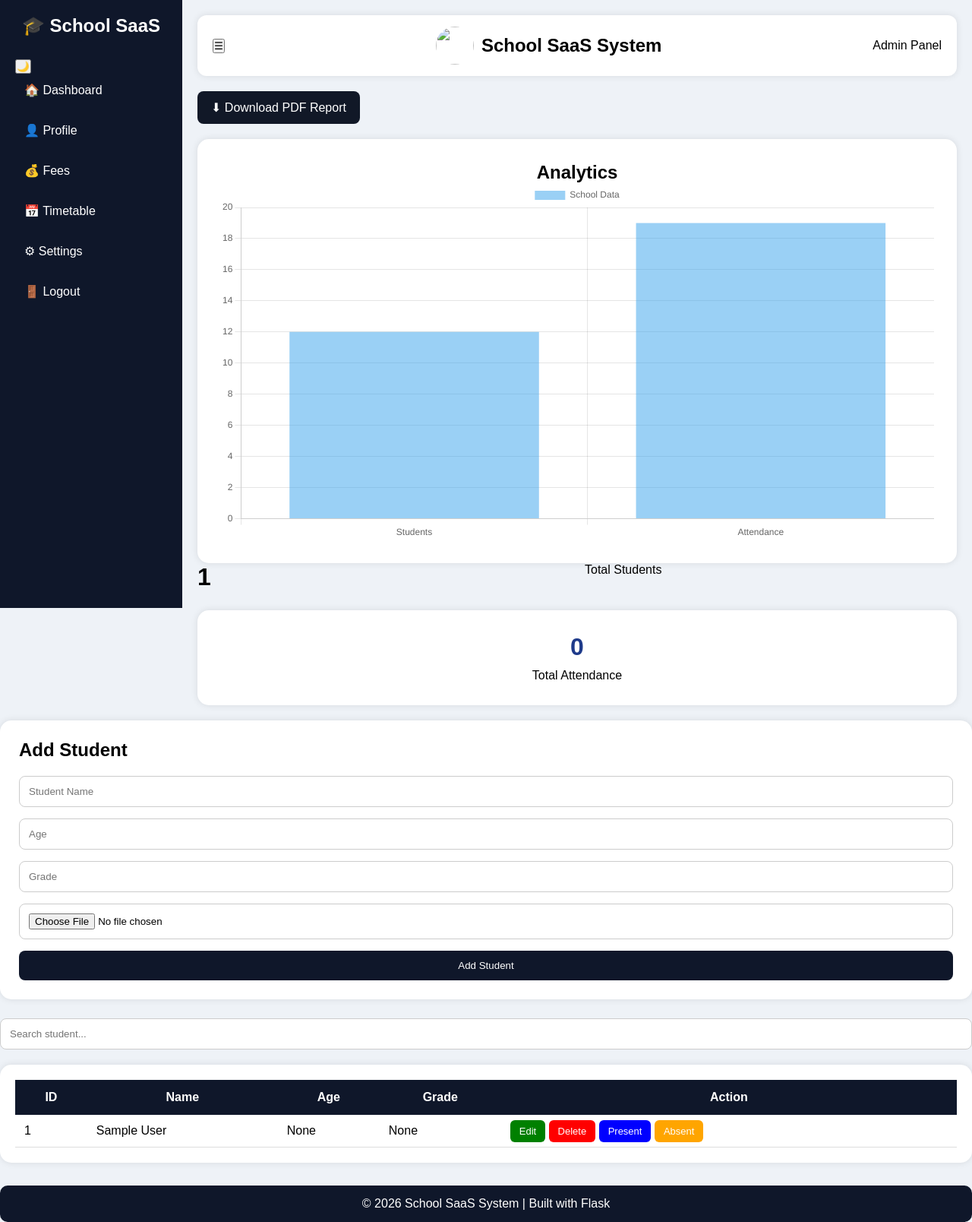
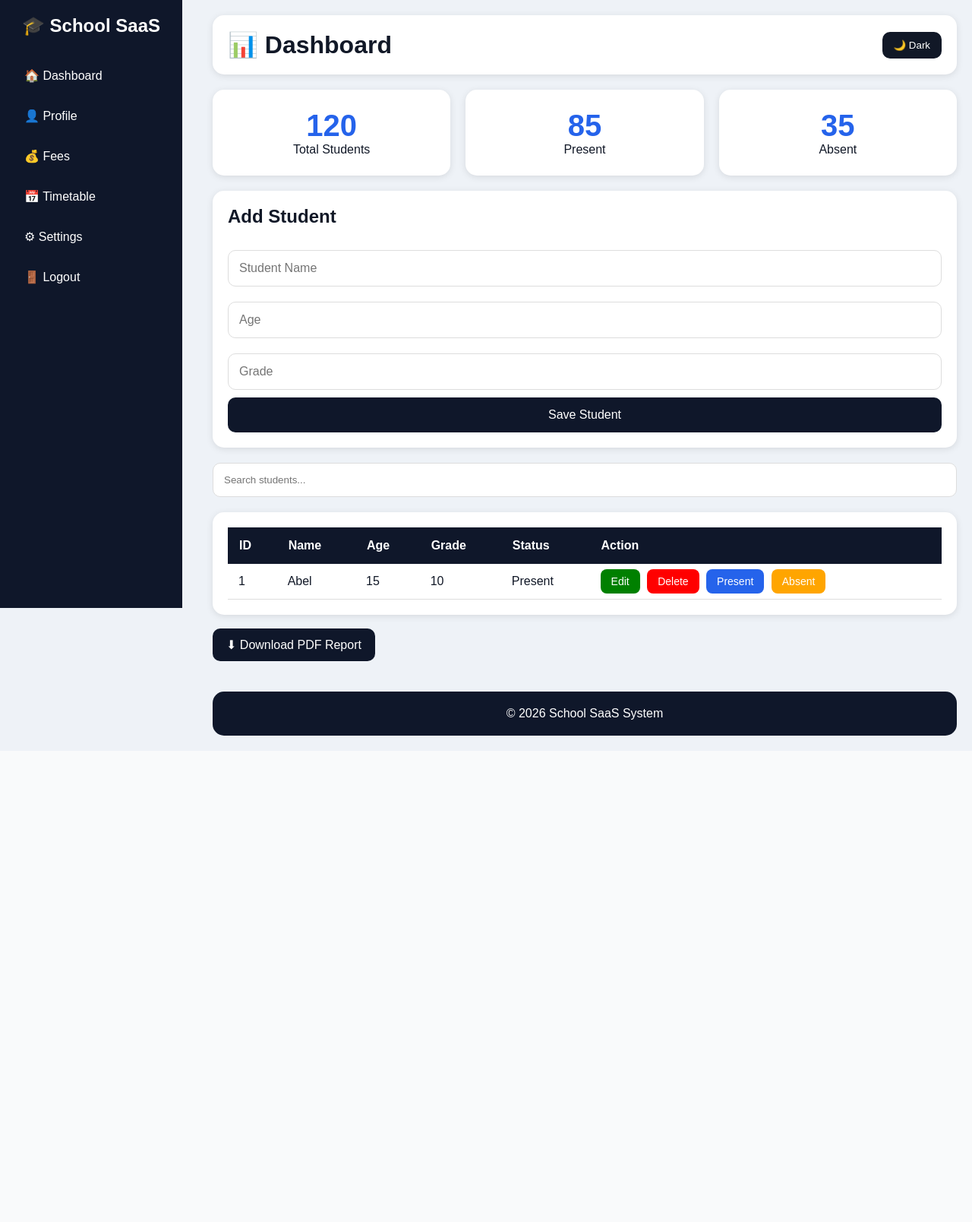
Before and after one commit to we32693269/school-saas, a Flask app: page /dashboard in a window 1280 px wide. Shown: the whole page at 76% size. After the commit the page ends 968 px from the top, so only its background shows below. Run offline with Flask 3, Linux system fonts and the light colour scheme; the visitor is signed in with stand-in values (Sample User, id 1); data comes from the database, SQL or seed files in the repository; data that the repository does not hold is empty.

Commit message:
Update dashboard.html

```diff
--- a/templates/dashboard.html
+++ b/templates/dashboard.html
@@ -3,367 +3,77 @@
 <head>
 <meta charset="UTF-8">
 <meta name="viewport" content="width=device-width, initial-scale=1.0">
-
 <title>School SaaS Dashboard</title>
 
-<style>
-
-*{
-    margin:0;
-    padding:0;
-    box-sizing:border-box;
-    font-family:Arial;
-}
-
-body{
-    background:#eef2f7;
-}
-body.dark {
-    background:#111827;
-    color:white;
-}
-/* SIDEBAR */
-
-.sidebar{
-    position:fixed;
-    width:240px;
-    height:100vh;
-    background:#0f172a;
-    color:white;
-    padding:20px;
-}
-
-.sidebar h2{
-    margin-bottom:30px;
-    text-align:center;
-}
-
-.sidebar a{
-    display:block;
-    color:white;
-    text-decoration:none;
-    padding:12px;
-    margin-bottom:10px;
-    border-radius:8px;
-    transition:0.3s;
-}
-
-.sidebar a:hover{
-    background:#1e3a8a;
-}
-
-/* MAIN */
-
-.main{
-    margin-left:240px;
-    padding:20px;
-}
-
-/* TOPBAR */
-
-.topbar{
-    background:white;
-    padding:15px 20px;
-    border-radius:12px;
-    display:flex;
-    justify-content:space-between;
-    align-items:center;
-    margin-bottom:20px;
-    box-shadow:0 0 10px rgba(0,0,0,0.1);
-}
-
-.logo{
-    display:flex;
-    align-items:center;
-    gap:10px;
-}
-
-.logo img{
-    width:50px;
-    height:50px;
-    border-radius:50%;
-}
-
-/* CARDS */
-
-.cards{
-    display:grid;
-    grid-template-columns:repeat(auto-fit,minmax(220px,1fr));
-    gap:20px;
-    margin-bottom:25px;
-}
-
-.card{
-    background:white;
-    padding:30px;
-    border-radius:15px;
-    text-align:center;
-    box-shadow:0 0 10px rgba(0,0,0,0.1);
-}
-
-.card h1{
-    color:#1e3a8a;
-    margin-bottom:10px;
-}
-
-/* PDF BUTTON */
-
-.pdf-btn{
-    display:inline-block;
-    background:#111827;
-    color:white;
-    padding:12px 18px;
-    border-radius:8px;
-    text-decoration:none;
-    margin-bottom:20px;
-    transition:0.3s;
-}
-
-.pdf-btn:hover{
-    background:#1e3a8a;
-}
-
-/* FORM */
-
-.form-box{
-    background:white;
-    padding:25px;
-    border-radius:15px;
-    margin-bottom:25px;
-    box-shadow:0 0 10px rgba(0,0,0,0.1);
-}
-
-.form-box h2{
-    margin-bottom:20px;
-}
-
-.form-box input{
-    width:100%;
-    padding:12px;
-    margin-bottom:15px;
-    border:1px solid #ccc;
-    border-radius:8px;
-}
-
-.form-box button{
-    width:100%;
-    padding:12px;
-    background:#0f172a;
-    color:white;
-    border:none;
-    border-radius:8px;
-    cursor:pointer;
-}
-
-.form-box button:hover{
-    background:#1e3a8a;
-}
-
-/* SEARCH */
-
-.search-box{
-    margin-bottom:20px;
-}
-
-.search-box input{
-    width:100%;
-    padding:12px;
-    border-radius:8px;
-    border:1px solid #ccc;
-}
-
-/* TABLE */
-
-.table-box{
-    background:white;
-    padding:20px;
-    border-radius:15px;
-    overflow-x:auto;
-    box-shadow:0 0 10px rgba(0,0,0,0.1);
-}
-
-table{
-    width:100%;
-    border-collapse:collapse;
-}
-
-table th{
-    background:#0f172a;
-    color:white;
-    padding:14px;
-}
-
-table td{
-    padding:12px;
-    border-bottom:1px solid #ddd;
-}
-
-/* BUTTONS */
-
-.btn{
-    padding:7px 12px;
-    border:none;
-    border-radius:6px;
-    color:white;
-    text-decoration:none;
-    font-size:13px;
-}
-
-.edit{
-    background:green;
-}
-
-.delete{
-    background:red;
-}
-
-.present{
-    background:blue;
-}
-
-.absent{
-    background:orange;
-}
-
-/* FOOTER */
-
-.footer{
-    margin-top:30px;
-    background:#0f172a;
-    color:white;
-    text-align:center;
-    padding:15px;
-    border-radius:10px;
-}
-
-/* MOBILE */
-
-@media(max-width:768px){
-
-.sidebar{
-    width:100%;
-    height:auto;
-    position:relative;
-}
-
-.main{
-    margin-left:0;
-}
-
-.cards{
-    grid-template-columns:1fr;
-}
-
-}
-
-</style>
+<link rel="stylesheet"
+href="{{ url_for('static', filename='style.css') }}">
 
 </head>
-
 <body>
 
 <!-- SIDEBAR -->
+<div class="sidebar">
+    <h2>🎓 School SaaS</h2>
 
-<div class="sidebar">
-
-<h2>🎓 School SaaS</h2>
-<button onclick="darkMode()">🌙</button>
     <a href="/">🏠 Dashboard</a>
     <a href="/profile">👤 Profile</a>
     <a href="/fees">💰 Fees</a>
     <a href="/timetable">📅 Timetable</a>
     <a href="/settings">⚙ Settings</a>
     <a href="/logout">🚪 Logout</a>
-
 </div>
 
 <!-- MAIN -->
-
 <div class="main">
 
     <!-- TOPBAR -->
+    <div class="topbar">
+        <h1>📊 Dashboard</h1>
 
-<div class="topbar">
-<button class="menu-btn">☰</button>
-<div class="logo">
-<img src="/static/logo.png">
-<h2>School SaaS System</h2>
+        <button class="dark-btn" onclick="darkMode()">🌙 Dark</button>
     </div>
 
-<div>
-Admin Panel
-</div>
-
-</div>
-
-<!-- PDF BUTTON -->
-
-<a href="/download_pdf" class="pdf-btn">
-⬇ Download PDF Report
-</a>
-
     <!-- CARDS -->
-<div class="card">
-<h2>Analytics</h2>
-<canvas id="myChart"></canvas>
-<script src="https://cdn.jsdelivr.net/npm/chart.js"></script>
-    <script>
-const ctx = document.getElementById('myChart');
-
-new Chart(ctx, {
-    type: 'bar',
-    data: {
-        labels: ['Students', 'Attendance'],
-        datasets: [{
-            label: 'School Data',
-            data: [12, 19]
-        }]
-    }
-});
-</script>
-</div>
     <div class="cards">
 
-<h1>{{ students|length }}</h1>
+        <div class="card">
+            <h1>120</h1>
             <p>Total Students</p>
         </div>
 
         <div class="card">
-<h1>{{ attendance|length }}</h1>
-<p>Total Attendance</p>
+            <h1>85</h1>
+            <p>Present</p>
+        </div>
+
+        <div class="card">
+            <h1>35</h1>
+            <p>Absent</p>
         </div>
 
     </div>
 
     <!-- FORM -->
-
     <div class="form-box">
-
         <h2>Add Student</h2>
 
-<form action="/add_student" method="POST">
+        <form method="POST">
 
             <input type="text" name="name" placeholder="Student Name" required>
+            <input type="text" name="age" placeholder="Age" required>
+            <input type="text" name="grade" placeholder="Grade" required>
 
-<input type="text" name="age" placeholder="Age" required>
-
-<input type="text" name="grade" placeholder="Grade" required>
-<input type="file" name="photo">
-
-<button type="submit">Add Student</button>
+            <button type="submit">Save Student</button>
 
         </form>
-
     </div>
 
     <!-- SEARCH -->
-
     <div class="search-box">
-<input type="text" placeholder="Search student...">
+        <input type="text" placeholder="Search students...">
     </div>
 
     <!-- TABLE -->
-
     <div class="table-box">
 
         <table>
@@ -373,51 +83,45 @@ new Chart(ctx, {
                 <th>Name</th>
                 <th>Age</th>
                 <th>Grade</th>
+                <th>Status</th>
                 <th>Action</th>
             </tr>
 
-{% for student in students %}
-
             <tr>
-
-<td>{{ student[0] }}</td>
-<td>{{ student[1] }}</td>
-<td>{{ student[2] }}</td>
-<td>{{ student[3] }}</td>
-
+                <td>1</td>
+                <td>Abel</td>
+                <td>15</td>
+                <td>10</td>
+                <td>Present</td>
                 <td>
-
-<a href="/edit/{{ student[0] }}" class="btn edit">Edit</a>
-
-<a href="/delete/{{ student[0] }}" class="btn delete">Delete</a>
-
-<a href="/attendance/{{ student[0] }}/present" class="btn present">Present</a>
-
-<a href="/attendance/{{ student[0] }}/absent" class="btn absent">Absent</a>
-
+                    <a href="#" class="btn edit">Edit</a>
+                    <a href="#" class="btn delete">Delete</a>
+                    <a href="#" class="btn present">Present</a>
+                    <a href="#" class="btn absent">Absent</a>
                 </td>
-
             </tr>
-
-{% endfor %}
 
         </table>
 
     </div>
 
+    <!-- PDF -->
+    <br>
+    <a href="/download_pdf" class="pdf-btn">⬇ Download PDF Report</a>
+
     <!-- FOOTER -->
-
     <div class="footer">
-© 2026 School SaaS System | Built with Flask
+        © 2026 School SaaS System
     </div>
 
 </div>
+
+<!-- DARK MODE SCRIPT -->
 <script>
-
 function darkMode(){
     document.body.classList.toggle("dark");
 }
+</script>
 
-</script>
 </body>
 </html>
```
Lines whose indentation alone changed are shown as unchanged.
